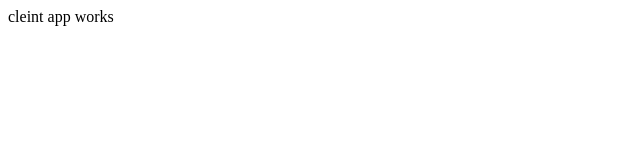
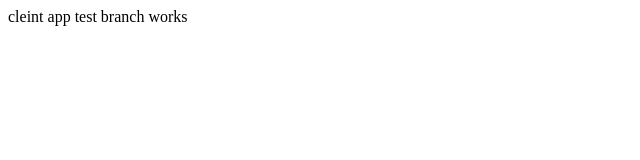
Before and after one commit to Amyth0007/cleint, an Angular app: page / in a window 1280 px wide. Shown: the top 160 px of the page, without its empty margins (0-640 px from the left). Built offline with nearby package versions, Linux system fonts and the light colour scheme.

Commit message:
test-branch

```diff
--- a/src/app/app.component.html
+++ b/src/app/app.component.html
@@ -1 +1 @@
-<div>cleint app works</div>
+<div>cleint app test branch works</div>
```
Also changed, not shown: 3 other files (tests, documents, lock files or other folders).
